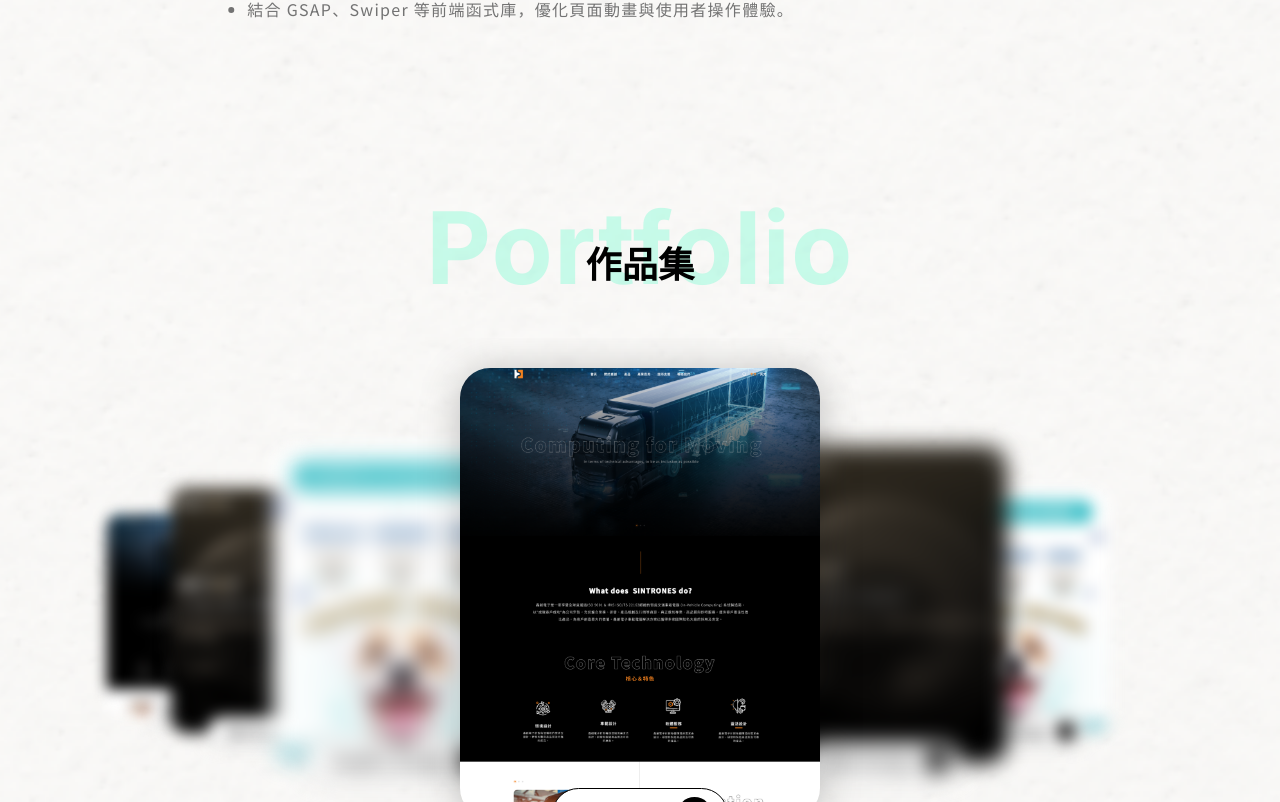
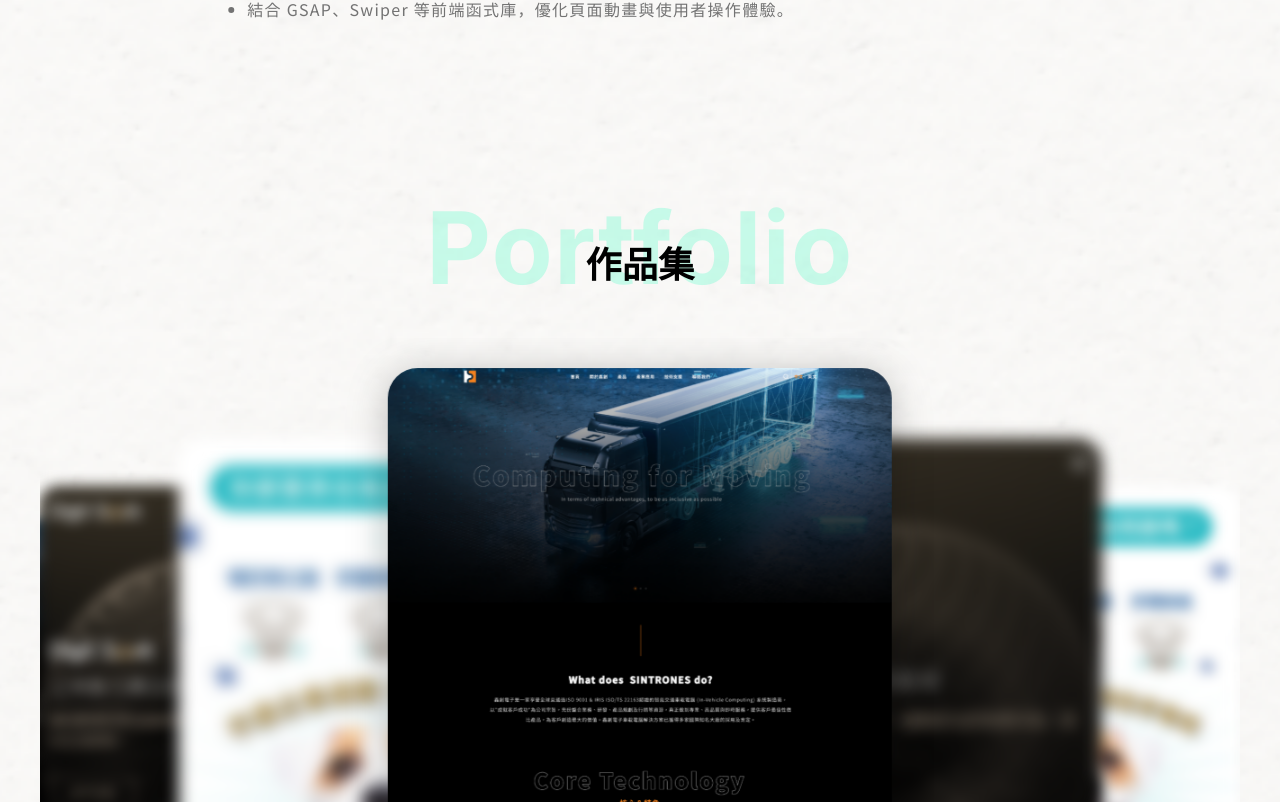
Before and after one commit to cara091222/nuxt-portfolio, a Nuxt app: page / in a window 1280 px wide. Shown: the part 2498-3300 px from the top of the page. Built offline with nearby package versions, Linux system fonts and the light colour scheme; a web font is replaced by a local one.

Commit message:
首頁輪播更新

```diff
--- a/components/HomePortfolio.vue
+++ b/components/HomePortfolio.vue
@@ -66,20 +66,40 @@
                 direction: 'horizontal',
                 loop: true,
                 effect: 'coverflow',
-                centeredSlides: 'auto',
-                slidesPerView: 'auto',
-                // spaceBetween: 30,
+                centeredSlides: true,
+                slidesPerView: 2.3,
                 coverflowEffect: {
                     rotate: 0, // 滑塊旋轉角度，根據需要調整
-                    stretch: 20, // 滑塊之間的拉伸距離
-                    depth: 500, // 滑塊的深度效果
+                    depth: 300, // 滑塊的深度效果
                     modifier: 1, // 效果倍增器
                     slideShadows: false,
                 },
+                breakpoints: {
+                    0: {
+                        coverflowEffect: {
+                            stretch: 40,
+                        },
+                        slidesPerView: 1.5,
+                    },
+                    768: {
+                        coverflowEffect: {
+                            stretch: 100,
+                            depth: 200,
+                        },
+                        slidesPerView: 'auto',
+                    },
+                    1200: {
+                        coverflowEffect: {
+                            stretch: 180,
+                        },
+                    },
+                },
+
                 speed: 2000,
                 initialSlide: 0,
                 autoplay: {
                     delay: 3000,
+                    disableOnInteraction: false,
                 },
                 navigation: {
                     nextEl: '.swiper-button-next',
@@ -93,6 +113,8 @@
 
 <style lang="scss">
 .home-portfolio {
+    position: relative;
+    z-index: 100;
     padding: 50px 0 100px 0;
     @include mix.d-flex(center, center, column);
 
@@ -111,7 +133,9 @@
 
     .portfolio-swiper {
         height: 100%;
-        max-width: 100%;
+        width: 100%;
+        max-width: 1200px;
+        padding: 0 20px;
     }
 
     .portfolio-wrapper {
@@ -120,12 +144,12 @@
 
     .portfolio-slide {
         padding: 60px 0;
-        width: 560px;
+        width: auto;
         height: auto;
         @include mix.d-flex(center, center, column);
 
         &:not(.swiper-slide-active) {
-            filter: blur(15px);
+            filter: blur(10px);
         }
 
         // 只有 active 有 drop shadow 且無模糊
@@ -183,7 +207,7 @@
                 }
 
                 @include bp.media-down(jumbo) {
-                    font-size: 20px;
+                    font-size: 18px;
                 }
             }
         }
```
